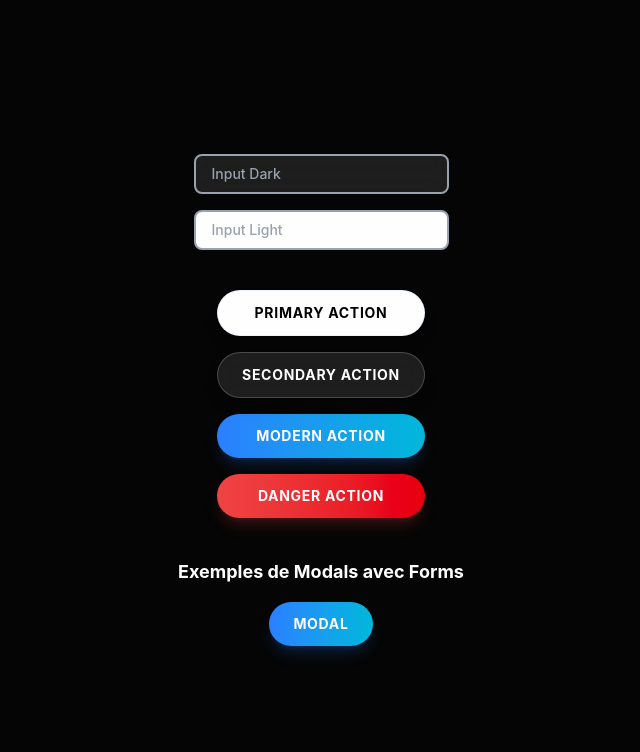
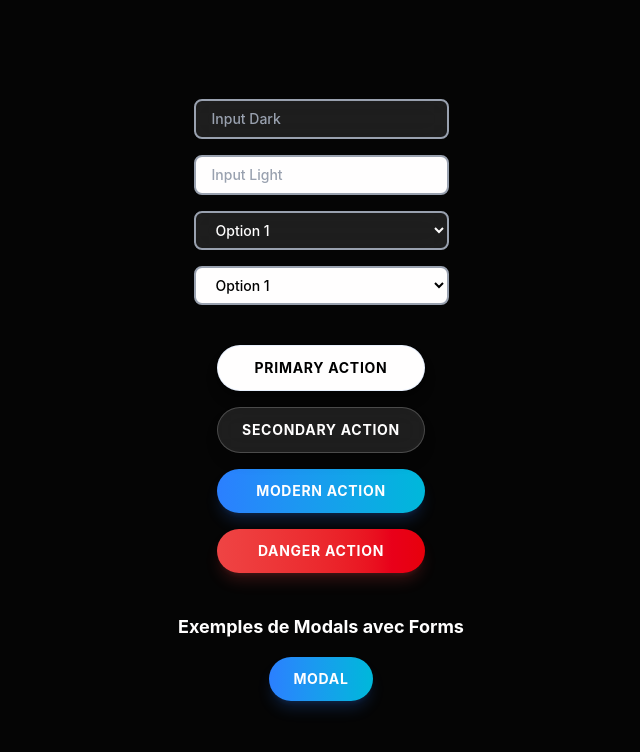
Before and after one commit to SZ-Leaf/MarsAI-Bordeaux-Pokemons, a React (Vite) app in the folder frontend/: page / in a window 1280 px wide. Shown: the top 752 px of the page, without its empty margins (319-959 px from the left). Built offline with nearby package versions, Linux system fonts and the light colour scheme.

Commit message:
create select input with css

```diff
--- a/frontend/src/components/ui/inputs.css
+++ b/frontend/src/components/ui/inputs.css
@@ -20,3 +20,35 @@
   @apply focus:outline-none focus:ring-2;
   @apply placeholder:text-gray-400;
 }
+
+/* Selects */
+
+.select-dark {
+  @apply bg-white/10 backdrop-blur-md;
+  @apply w-full px-4 py-2;
+  @apply rounded-lg;
+  @apply border-2 border-gray-400;
+  @apply text-sm font-medium;
+  @apply transition-all duration-300 ease-out;
+  @apply focus:outline-none focus:ring-2;
+  @apply text-white;
+}
+
+.select-light {
+  @apply bg-white text-black backdrop-blur-md;
+  @apply w-full px-4 py-2;
+  @apply rounded-lg;
+  @apply border-2 border-gray-400;
+  @apply text-sm font-medium;
+  @apply transition-all duration-300 ease-out;
+  @apply focus:outline-none focus:ring-2;
+}
+
+/* Style pour les options pour assurer la lisibilité */
+.select-dark-option {
+  @apply bg-slate-800 text-white;
+}
+
+.select-light-option {
+  @apply bg-white text-black;
+}
--- a/frontend/src/pages/Homepage.jsx
+++ b/frontend/src/pages/Homepage.jsx
@@ -12,6 +12,16 @@ export default function Homepage() {
         <div className="flex flex-col gap-4">
           <input type="text" className="input-dark" placeholder="Input Dark" />
           <input type="text" className="input-light" placeholder="Input Light" />
+          <select className="select-dark">
+            <option className="select-dark-option" value="1">Option 1</option>
+            <option className="select-dark-option" value="2">Option 2</option>
+            <option className="select-dark-option" value="3">Option 3</option>
+          </select>
+          <select className="select-light">
+            <option className="select-light-option" value="1">Option 1</option>
+            <option className="select-light-option" value="2">Option 2</option>
+            <option className="select-light-option" value="3">Option 3</option>
+          </select>
         </div>
 
         <div className="flex flex-col gap-4">
```
